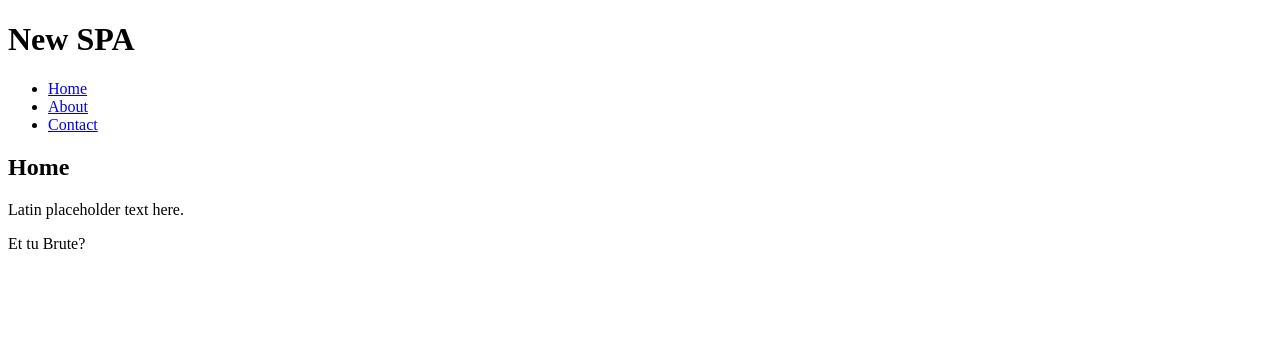
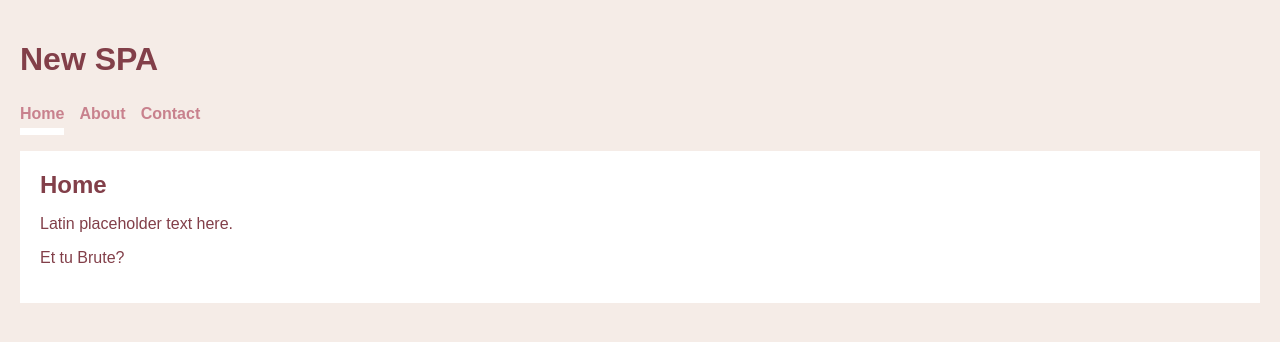
Before and after one commit to hannahgswift/ping4, a React app: page / in a window 1280 px wide. Shown: the top 342 px of the page. Built offline with nearby package versions, Linux system fonts and the light colour scheme.

Commit message:
Add basic styles

```diff
--- a/package.json
+++ b/package.json
@@ -38,6 +38,9 @@
     "css-loader": "^0.28.7",
     "less": "^2.7.3",
     "less-loader": "^4.0.5",
-    "style-loader": "^0.19.0"
+    "node-sass": "^4.7.2",
+    "sass-loader": "^6.0.6",
+    "style-loader": "^0.19.0",
+    "webpack": "^3.10.0"
   }
 }
--- a/src/App.js
+++ b/src/App.js
@@ -7,6 +7,7 @@ import {
 import Home from "./Home";
 import About from "./About";
 import Contact from "./Contact";
+import "./index.scss";
 
 class App extends React.Component {
     render () {
@@ -15,7 +16,7 @@ class App extends React.Component {
           <div>
             <h1>New SPA</h1>
             <ul className="header">
-              <li><NavLink to="/">Home</NavLink></li>
+              <li><NavLink exact to="/">Home</NavLink></li>
               <li><NavLink to="/about">About</NavLink></li>
             <li><NavLink to="/contact">Contact</NavLink></li>
             </ul>
--- /dev/null
+++ b/src/index.scss
@@ -0,0 +1,39 @@
+body {
+  background-color: #f5ece7;
+  color: #823f49;
+  padding: 20px;
+  margin: 0;
+}
+h1, h2, p, ul, li {
+  font-family: sans-serif;
+}
+ul.header li {
+  display: inline;
+  list-style-type: none;
+  margin: 0;
+}
+ul.header {
+  padding: 0;
+}
+ul.header li a {
+  color: #c8818d;
+  font-weight: bold;
+  text-decoration: none;
+  padding: 5px 0px;
+  margin-right: 15px;
+  display: inline-block;
+}
+.content {
+  background-color: #FFF;
+  padding: 20px;
+}
+.content h2 {
+  padding: 0;
+  margin: 0;
+}
+.content li {
+  margin-bottom: 10px;
+}
+.active {
+  border-bottom: 7px solid #fff;
+}
--- a/webpack/webpack.dev.config.js
+++ b/webpack/webpack.dev.config.js
@@ -13,8 +13,8 @@ module.exports = {
                 exclude: /node_modules/,
                 loader: 'babel-loader'
             },{
-                test: /\.less$/,
-                loaders: ["style-loader", "css-loader", "less-loader"]
+                test: /\.scss$/,
+                loaders: ["style-loader", "css-loader", "sass-loader"]
             }
         ]
     },
```
